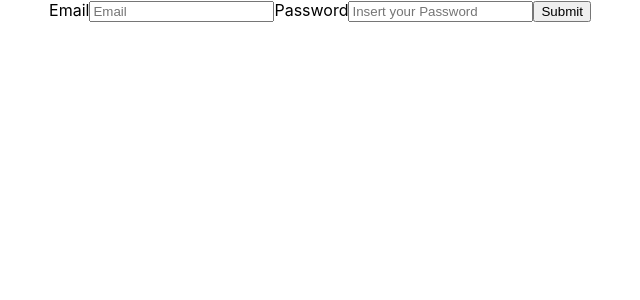
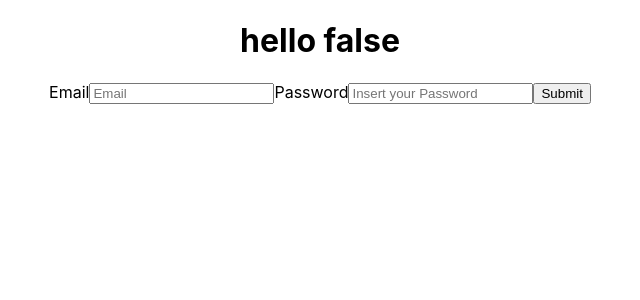
Before and after one commit to test1merg/coding_challange, a React (Create React App) app in the folder frontend/frontend/: page / in a window 1280 px wide. Shown: the top 300 px of the page, without its empty margins (320-960 px from the left). Built offline with nearby package versions, Linux system fonts and the light colour scheme.

Commit message:
login highest component

```diff
--- a/frontend/frontend/src/App.js
+++ b/frontend/frontend/src/App.js
@@ -1,14 +1,35 @@
-import React from 'react';
+import React, {useState, useEffect } from 'react';
 import logo from './logo.svg';
 import './App.css';
 import LoginComponent from './LoginComponent/LoginComponent';
 
 function App() {
+
+  const [ login, setLogin ] = useState(false);
+
+  const handleLogin = (changedLogin) => {
+      setLogin(changedLogin);
+  }
+
+
   return (
-    <div className="App">
-      <LoginComponent/>
-    </div>
-  );
+    <>
+      <div className="App">
+        <h1> hello { login.toString() } </h1>
+        <LoginComponent handleLogin = { handleLogin }/>
+      </div>
+    </>
+  )
+
+  // return login ? (
+  //   <AuthWebSite></AuthWebSite>
+  // ) :
+  // (
+  //   <div className="App">
+
+  //     <LoginComponent handleLogin = { handleLogin } login = { login }/>
+  //   </div>
+  // );
 }
 
 export default App;
--- a/frontend/frontend/src/LoginComponent/LoginComponent.jsx
+++ b/frontend/frontend/src/LoginComponent/LoginComponent.jsx
@@ -3,7 +3,7 @@ import axios from 'axios';
 import { useEffect } from 'react';
 
 
-const LoginComponent = () => {
+const LoginComponent = ({ handleLogin }) => {
 
         const [email, setEmail] = useState("");
         const [password, setPassword] = useState("");
@@ -18,8 +18,8 @@ const LoginComponent = () => {
             };
 
             postCredentials(data);
+        };
 
-        };
 
         const url = "http://127.0.0.1:8090"
 
@@ -30,6 +30,7 @@ const LoginComponent = () => {
                 data : { data }
             }
             let response = await axios(config);
+            handleLogin(response.data)
             setUser(response.data);
             console.log(`response is : ${response.data}`);
 
@@ -39,10 +40,12 @@ const LoginComponent = () => {
             else {
                 console.log(typeof(response.data))
                 console.log(`login failed: ${response.data}`);
-                console.log("LOGIN DOES NOT WORK")}
+                console.log("LOGIN DOES NOT WORK")};
+            return response.data;
+        }
 
-        }
-        useEffect(() => console.log(user, [user]) );
+        useEffect(() =>
+        console.log(user, [user]) );
 
 
 
```
